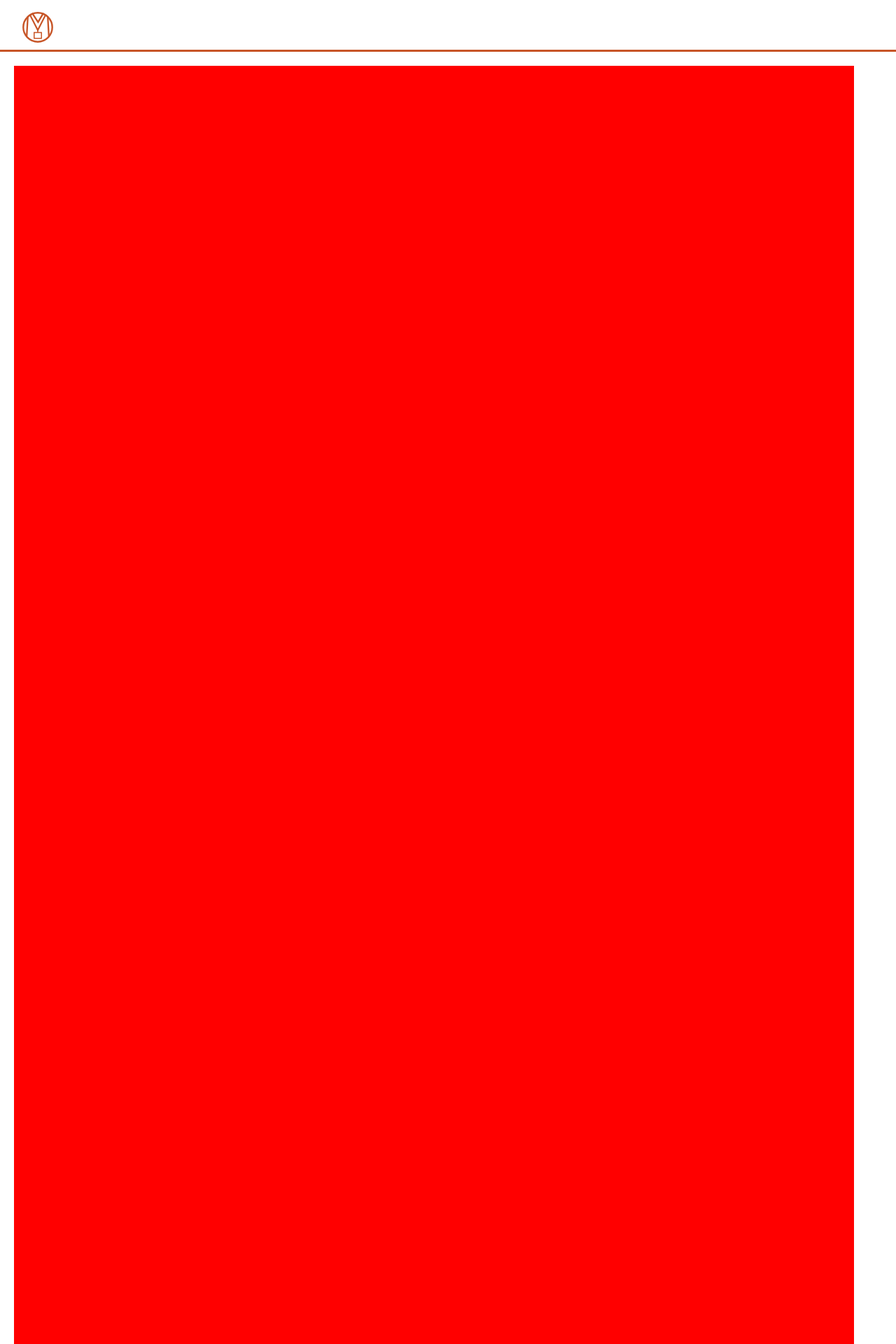
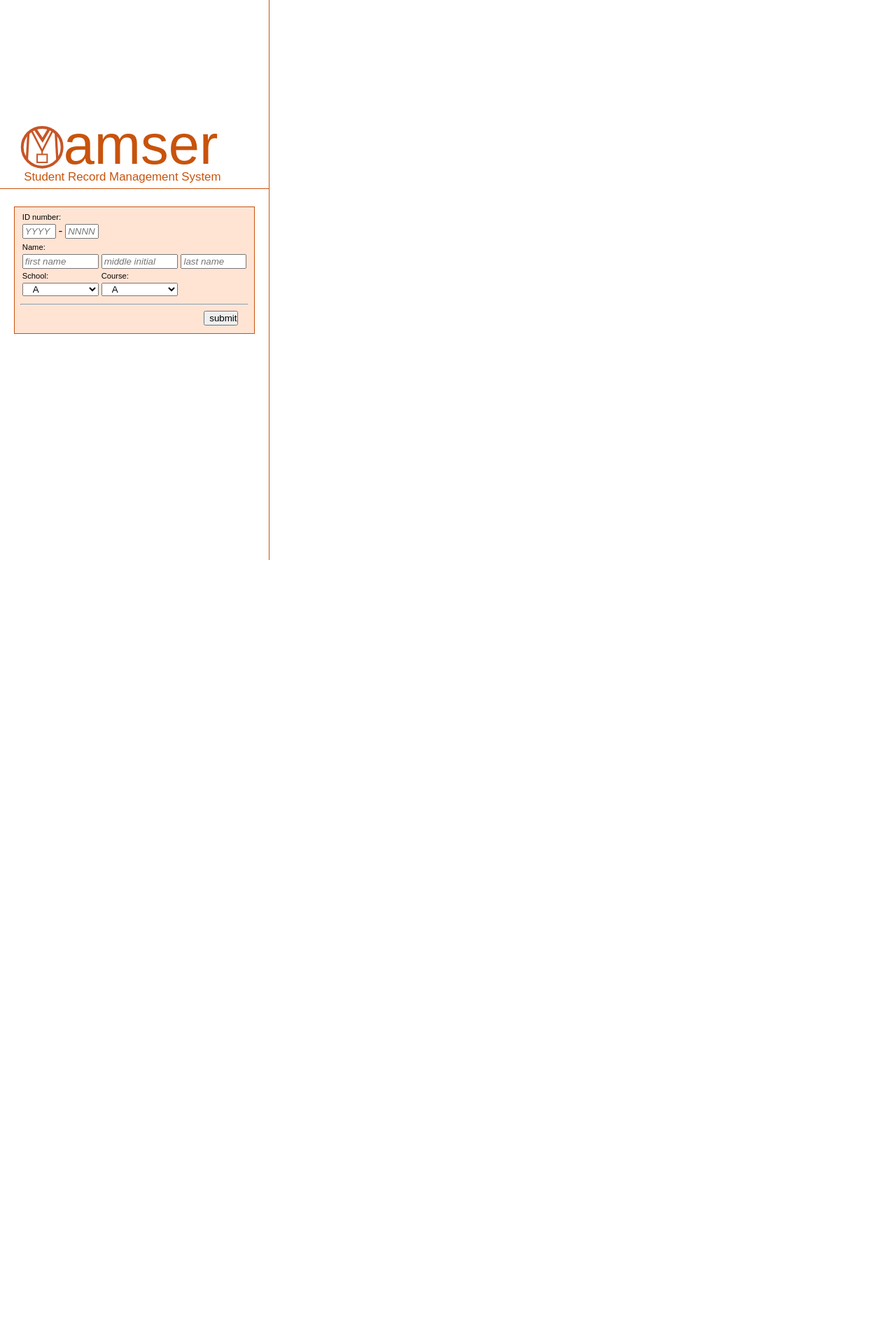
Before and after one commit to fmscrns/Mamser, a Flask app: page / in a window 1280 px wide. Shown: the top 1920 px of the page at 70% size. After the commit the page ends 800 px from the top, so only its background shows below. Run offline with Flask 2, Linux system fonts and the light colour scheme.

Commit message:
Script.js and style.css are added in the static folder. Mamser-logo-with-nameplate-and-description.svg, mamser-logo.ico, and mamser-sidebar-button.svg are add in the images folder located at the static folder.

```diff
--- /dev/null
+++ b/static/style.css
@@ -0,0 +1,46 @@
+body {
+    margin:0;
+    padding:0;
+}
+select {
+    padding:0 30px 0 10px !important;
+    -webkit-padding-end: 20px !important;
+    -webkit-padding-start: 10px !important;
+}
+::-webkit-input-placeholder {
+    font-style:italic;
+  }
+#first-section {
+    width:30%;
+    height:100%;
+    border-right: 1px #C8530C solid;
+}
+#logo-with-nameplate-and-description {
+    border-bottom:1px #C8530C solid;
+    width:100%;
+    margin:170px auto 25px auto;
+}
+#student-configuration {
+    height:170px;
+    width:85%;
+    margin:0 auto;
+    padding:5px 8px;
+    border:1px #C8530C solid;
+    background-color:#FFE4D4;
+}
+.student-configuration-label {
+    font-family:Arial, Helvetica, sans-serif;
+    font-size:70%;
+}
+.idno-input-box {
+    width:15%;
+}
+.name-school-course-box {
+    text-overflow: ellipsis;
+    width:100%;
+}
+#submit-btn {
+    width:15%;
+    margin:0 15px;
+    float:right;
+}
--- a/static/styles.css
+++ /dev/null
@@ -1,21 +0,0 @@
-body {
-    margin:0;
-    padding:0;
-}
-#navbar {
-    border-bottom:3px #C75527 solid;
-    width:100%;
-    margin:0 auto;
-    padding:none;
-}
-#logo {
-    width:48px;
-    height:48px;
-    margin: 15px 15px 8px 30px;
-}
-#student-record-configuration {
-    background-color:red;
-    margin:20px;
-    height:4000px;
-    width:1200px;
-}
--- a/templates/menu.html
+++ b/templates/menu.html
@@ -1,15 +1,75 @@
  <html>
     <head>
         <title>Welcome to Mamser!</title>
-        <link rel="stylesheet" type="text/css" href="{{ url_for('static', filename='styles.css') }}">
+        <link rel="stylesheet" type="text/css" href="{{ url_for('static', filename='style.css') }}">
+        <link rel="shortcut icon" href="{{ url_for('static', filename='images/mamser-logo.ico') }}"
     </head>
     <body>
-        <div id="navbar">
-            <img id="logo" src="{{ url_for('static', filename='images/mamser-logo.svg') }}">
-        </div>
+        <div id="first-section">
+            <img id="logo-with-nameplate-and-description" src="{{  url_for('static', filename='images/mamser-logo-with-nameplate-and-description.svg') }}">
+            <div id="student-configuration">
+                <table>
+                    <tr>
+                        <td>
+                            <span class="student-configuration-label">ID number:</span>
+                        </td>
+                    </tr>
+                    <tr>
+                        <td>
+                            <input class="idno-input-box" type="text" placeholder="YYYY">&nbsp;-&nbsp;<input class="idno-input-box" type="text" placeholder="NNNN">
+                        </td>
+                    </tr>
+                </table>
+                <table>
+                    <tr>
+                        <td>
+                            <span class="student-configuration-label">Name:</span>
+                        </td>
+                    </tr>
+                    <tr>
+                        <td>
+                            <input class="name-school-course-box" type="text" placeholder="first name">
+                        </td>
+                        <td>
+                            <input class="name-school-course-box" type="text" placeholder="middle initial">
+                        </td>
+                        <td>
+                            <input class="name-school-course-box" type="text" placeholder="last name">
+                        </td>
+                    </tr>
+                    <tr>
+                        <td>
+                            <span class="student-configuration-label">School:</span>
+                        </td>
+                        <td>
+                            <span class="student-configuration-label">Course:</span>
+                        </td>
+                    </tr>
+                    <tr>
+                        <td>
+                            <select class="name-school-course-box">
+                                <option>A</option>
+                                <option>B</option>
+                                <option>C</option>
+                                <option>D</option>
+                            </select>
 
-        <div id="student-record-configuration">
-
+                        </td>
+                        <td>
+                            <select class="name-school-course-box">
+                                <option>A</option>
+                                <option>B</option>
+                                <option>C</option>
+                                <option>D</option>
+                            </select>
+                        </td>
+                        <td>
+                        </td>
+                    </tr>
+                </table>
+                <hr>
+                <button id="submit-btn"><span id="submit-btn-txt">submit</span></button>
+            </div>
         </div>
     </body>
 </html>
```
Also changed, not shown: static/images/mamser-logo-with-nameplate-and-description.svg (added), static/images/mamser-logo.ico (added), static/images/mamser-logo.svg, static/images/mamser-sidebar-button.svg (added), static/script.js (added).
